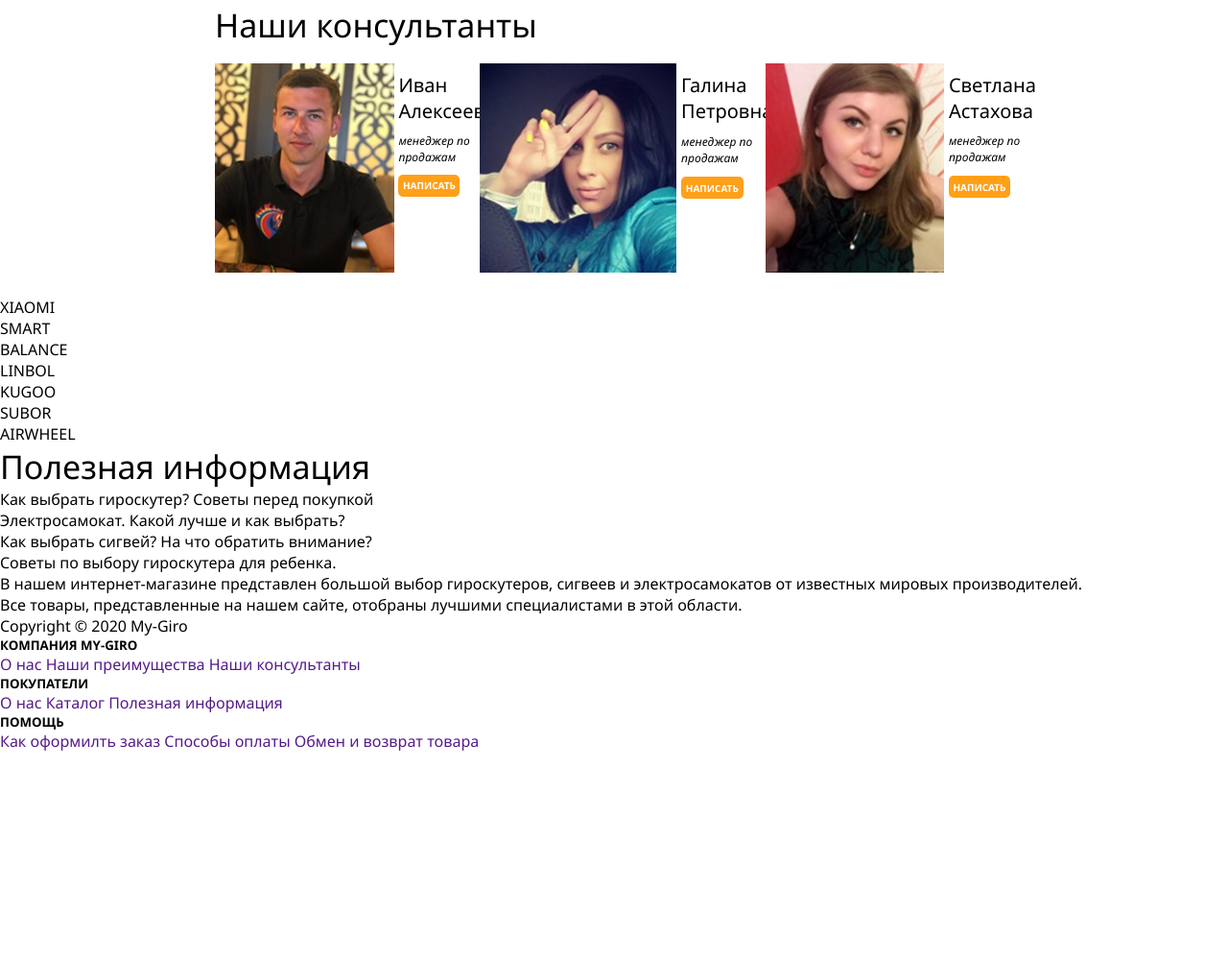
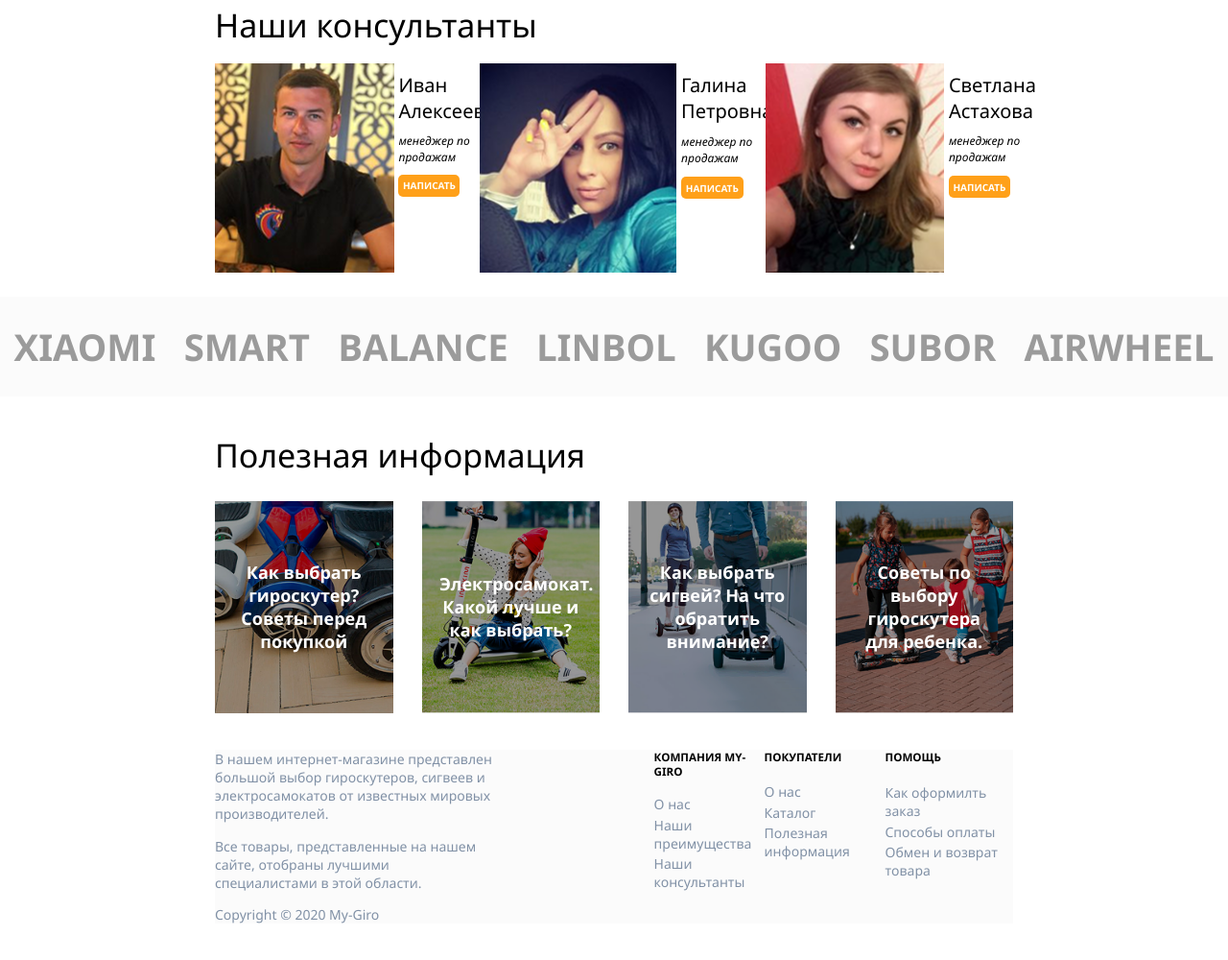
Before and after one commit to Vermillion-Develop/My-Giro, a plain HTML site: page index.html in a window 1280 px wide. Shown: the part 2357-3357 px from the top of the page at 96% size. Before the commit the page ends 3140 px from the top, so only its background shows below. Drawn offline with Linux system fonts and the light colour scheme.

Commit message:
Update style.css

```diff
--- a/styles/style.css
+++ b/styles/style.css
@@ -313,3 +313,98 @@ header hr{
 .NameConsult{
     font-size: 20px;
 }
+/*Бренды*/
+.Brands{
+    background: #FBFBFB;
+    color: #9B9B9B;
+    display: flex;
+    font-size: 3vw;
+    padding: 2% 0;
+    justify-content: space-around;
+    font-weight: bold;
+}
+/*Информация*/
+.Information{
+    width: 65%;
+    margin: 3% auto;
+}
+.Information h2{
+    margin-bottom: 3%;
+}
+.nizCatalog{
+    gap: 30px;
+}
+.sum{
+    padding: 7.5% 0;
+    color: white;
+    width: 22.5%;
+    display: flex;
+    justify-content: center;
+    align-items: center;
+    font-weight: bold;
+    width: 240px;
+}
+.sum p{
+    width: 80%;
+    text-align: center;
+    font-size: 18px;
+}
+.giroScooter{
+    background: url(images/gero.png);
+    background-repeat: no-repeat;
+    background-size: cover;
+    background-position: center;
+}
+.samo{
+    background: url(images/samo.png);
+    background-repeat: no-repeat;
+    background-size: cover;
+    background-position: center;
+}
+.siga{
+    background: url(images/siga.png);
+    background-repeat: no-repeat;
+    background-size: cover;
+    background-position: center;
+}
+.deti{
+    background: url(images/deti.png);
+    background-repeat: no-repeat;
+    background-size: cover;
+    background-position: center;
+}
+.nizCatalog{
+    display: flex;
+    justify-content: space-between;
+}
+/*Конец*/
+footer{
+    display: flex;
+    background: #FBFBFB;
+    width: 65%;
+    margin: 3% auto;
+    justify-content: space-between;
+    font-size: 14px;
+}
+.textFooter{
+    width: 35%;
+}
+.textFooter p:not(:first-child){
+    margin-top: 5%;
+}
+.Company{
+    display: flex;
+    width: 45%;
+    justify-content: space-between;
+}
+.listok{
+    display: flex;
+    flex-direction: column;
+    margin-top: 15%;
+}
+.listok a:not(:first-child){
+    margin-top: 2%;
+}
+.listok a,.textFooter{
+    color: #8191A6;
+}
```
